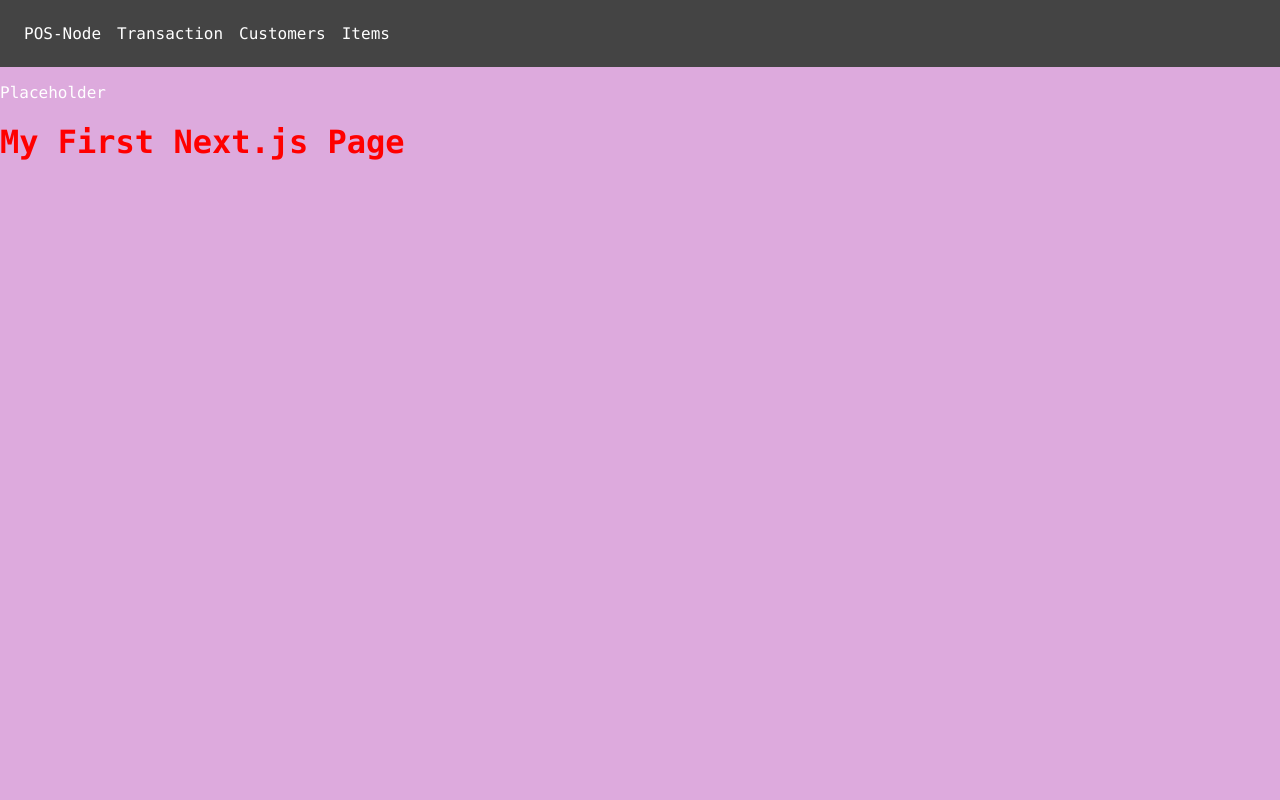
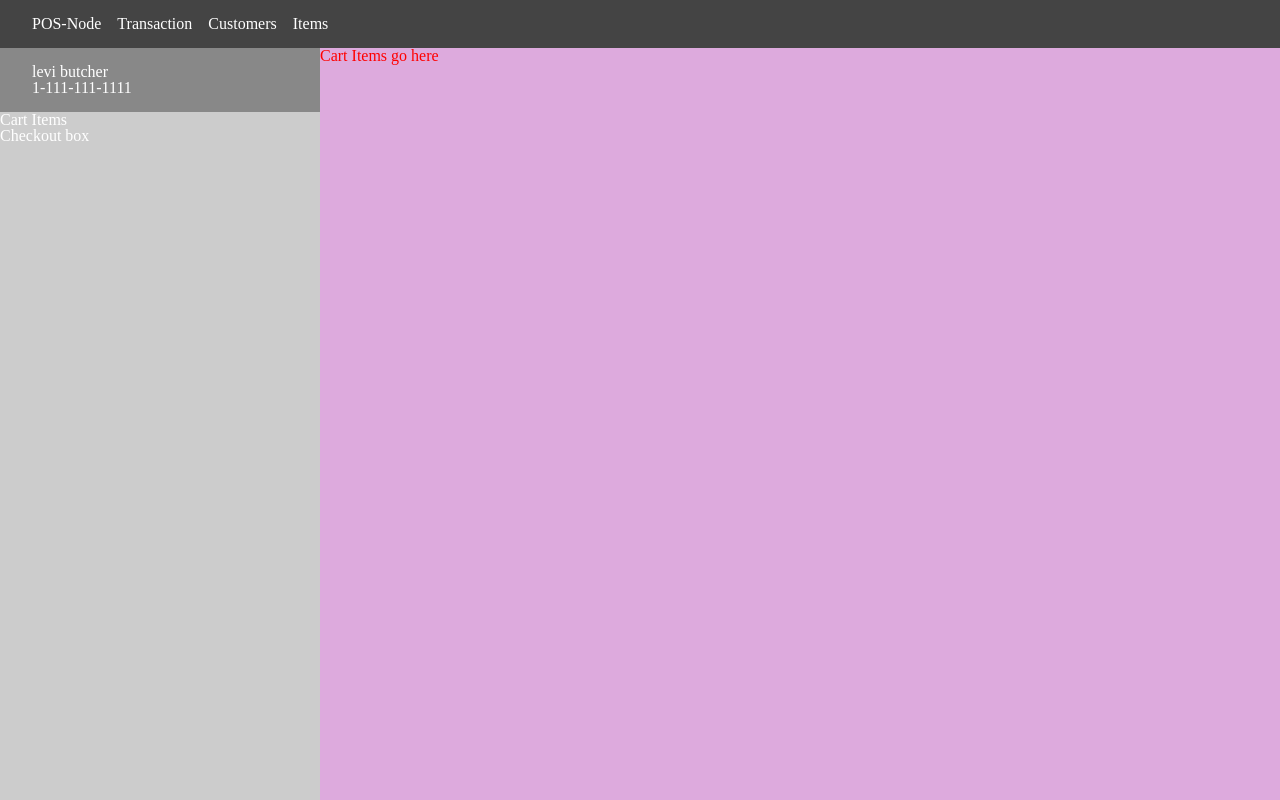
Before and after one commit to LeviButcher/pos-node, a Next.js app in the folder frontend/: page / in a window 1280 px wide. Built offline with nearby package versions, Linux system fonts and the light colour scheme.

Commit message:
Cart Side Panel Components

```diff
--- /dev/null
+++ b/frontend/components/Cart.js
@@ -0,0 +1,32 @@
+import styled from "styled-components";
+import CustomerDetails from "./CustomerDetails";
+
+const CartItems = [
+  {
+    sku: 12341,
+    description: "",
+    picURL: "",
+    quantity: "2",
+    available: "4",
+    price: 2.29
+  }
+];
+
+const CartItem = props => (
+  <div>
+    <h6>props.sku</h6>
+    <p>props.description</p>
+  </div>
+);
+
+const Cart = () => {
+  return (
+    <div>
+      <CustomerDetails />
+      <div>Cart Items</div>
+      <div>Checkout box</div>
+    </div>
+  );
+};
+
+export default Cart;
--- /dev/null
+++ b/frontend/components/CustomerDetails.js
@@ -0,0 +1,19 @@
+import styled from "styled-components";
+
+const CustomerBox = styled.div`
+  background: #888;
+  display: grid;
+  padding: calc(${props => props.theme.padding} / 2)
+    ${props => props.theme.padding};
+`;
+
+const CustomerDetails = () => {
+  return (
+    <CustomerBox>
+      <h3>levi butcher</h3>
+      <h4>1-111-111-1111</h4>
+    </CustomerBox>
+  );
+};
+
+export default CustomerDetails;
--- a/frontend/components/Layout.js
+++ b/frontend/components/Layout.js
@@ -1,21 +1,20 @@
 import Nav from "./Nav";
 import Meta from "./Meta";
-import { ThemeProvider } from "styled-components";
+import styled, { ThemeProvider } from "styled-components";
 import Theme from "./Theme";
+
+const Layout = styled.main`
+  min-height: 100vh;
+`;
 
 function withLayout(Page) {
   return () => (
     <ThemeProvider theme={Theme}>
-      <div>
+      <Layout>
         <Meta />
-        <div>
-          <Nav />
-        </div>
-        <div>
-          <p>Placeholder</p>
-        </div>
+        <Nav />
         <Page />
-      </div>
+      </Layout>
     </ThemeProvider>
   );
 }
--- a/frontend/components/Meta.js
+++ b/frontend/components/Meta.js
@@ -14,6 +14,12 @@ const GlobalStyle = createGlobalStyle`
     margin: ${props => props.theme.layoutMargin};
     padding: ${props => props.theme.layoutPadding};
   }
+
+  *,
+  *::before,
+  *::after {
+    box-sizing: border-box;
+  }
 `;
 
 const Meta = () => {
@@ -22,6 +28,11 @@ const Meta = () => {
       <Head>
         <meta name="viewport" content="width=device-width, initial-scale=1" />
         <meta charSet="utf-8" />
+        <link
+          rel="stylesheet"
+          type="text/css"
+          href="https://cdnjs.cloudflare.com/ajax/libs/meyer-reset/2.0/reset.min.css"
+        />
       </Head>
       <GlobalStyle />
     </>
--- a/frontend/components/Nav.js
+++ b/frontend/components/Nav.js
@@ -2,8 +2,12 @@ import styled from "styled-components";
 
 const TopNav = styled.nav`
   background-color: #444;
-  padding: 1.5rem;
+  padding: ${props => props.theme.padding};
+  padding-top: calc(${props => props.theme.padding} / 2);
+  padding-bottom: calc(${props => props.theme.padding} / 2);
   display: flex;
+  grid-area: header;
+  height: 3rem;
 
   & > a {
     padding-right: 1rem;
--- /dev/null
+++ b/frontend/components/SidePanel.js
@@ -0,0 +1,18 @@
+import Cart from "./Cart";
+import styled from "styled-components";
+
+const SideStyle = styled.aside`
+  background: ${props => props.theme.colors.accent};
+  height: 100%;
+  max-height: 100%;
+`;
+
+const SidePanel = () => {
+  return (
+    <SideStyle>
+      <Cart />
+    </SideStyle>
+  );
+};
+
+export default SidePanel;
--- a/frontend/components/Theme.js
+++ b/frontend/components/Theme.js
@@ -4,7 +4,10 @@ const Theme = {
   layoutPadding: 0,
   layoutMargin: 0,
   padding: "2rem",
-  margin: "2rem"
+  margin: "2rem",
+  colors: {
+    accent: "#ccc"
+  }
 };
 
 export default Theme;
--- a/frontend/pages/index.js
+++ b/frontend/pages/index.js
@@ -1,14 +1,26 @@
 import styled from "styled-components";
 import withLayout from "../components/Layout";
-
-const Index = () => (
-  <div>
-    <Title>My First Next.js Page</Title>
-  </div>
-);
+import SidePanel from "../components/SidePanel";
 
 const Title = styled.h1`
   color: red;
 `;
 
+const TwoPanel = styled.section`
+  display: grid;
+  grid-template-rows: 100%;
+  grid-template-columns: 25% 1fr;
+  grid-template-areas: "side main";
+  min-height: calc(100vh - 3rem);
+`;
+
+const Index = () => (
+  <TwoPanel>
+    <SidePanel style={{ "grid-area": "side" }} />
+    <div style={{ "grid-area": "main" }}>
+      <Title>Cart Items go here</Title>
+    </div>
+  </TwoPanel>
+);
+
 export default withLayout(Index);
```
